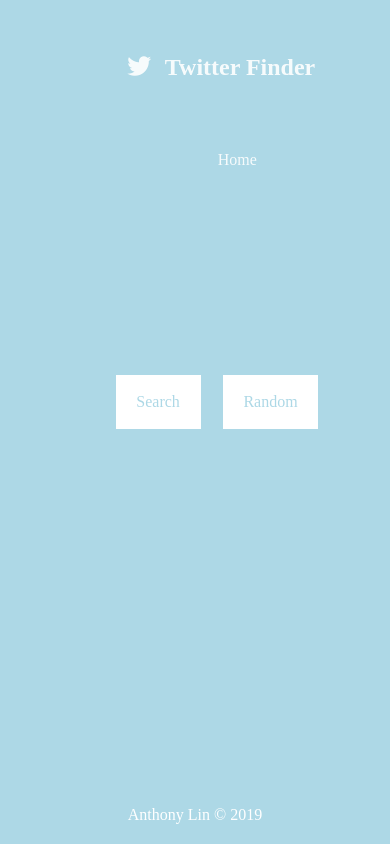
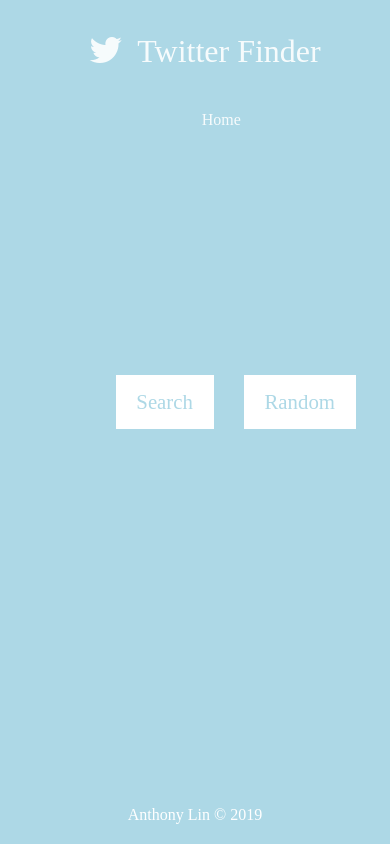
Before and after one commit to anhlin/twitter-finder, a React (Create React App) app in the folder client/: page / in a window 390 px wide. Built offline with nearby package versions, Linux system fonts and the light colour scheme; a web font is replaced by a local one.

Commit message:
adding responsiveness

```diff
--- a/client/public/index.html
+++ b/client/public/index.html
@@ -4,6 +4,29 @@
         <meta charset="utf-8" />
         <link rel="shortcut icon" href="%PUBLIC_URL%/favicon.ico" />
         <script src="https://kit.fontawesome.com/da94d14f6e.js"></script>
+        <link
+            rel="stylesheet"
+            href="https://stackpath.bootstrapcdn.com/bootstrap/4.3.1/css/bootstrap.min.css"
+            integrity="sha384-ggOyR0iXCbMQv3Xipma34MD+dH/1fQ784/j6cY/iJTQUOhcWr7x9JvoRxT2MZw1T"
+            crossorigin="anonymous"
+        />
+
+        <script
+            src="https://code.jquery.com/jquery-3.3.1.slim.min.js"
+            integrity="sha384-q8i/X+965DzO0rT7abK41JStQIAqVgRVzpbzo5smXKp4YfRvH+8abtTE1Pi6jizo"
+            crossorigin="anonymous"
+        ></script>
+        <script
+            src="https://cdnjs.cloudflare.com/ajax/libs/popper.js/1.14.7/umd/popper.min.js"
+            integrity="sha384-UO2eT0CpHqdSJQ6hJty5KVphtPhzWj9WO1clHTMGa3JDZwrnQq4sF86dIHNDz0W1"
+            crossorigin="anonymous"
+        ></script>
+        <script
+            src="https://stackpath.bootstrapcdn.com/bootstrap/4.3.1/js/bootstrap.min.js"
+            integrity="sha384-JjSmVgyd0p3pXB1rRibZUAYoIIy6OrQ6VrjIEaFf/nJGzIxFDsf4x0xIM+B07jRM"
+            crossorigin="anonymous"
+        ></script>
+
         <meta name="viewport" content="width=device-width, initial-scale=1" />
         <link
             rel="stylesheet"
--- a/client/src/App.css
+++ b/client/src/App.css
@@ -60,7 +60,7 @@ img {
 
 .search {
     overflow: hidden;
-    padding-right: 0.5em;
+    padding-right: 0;
     width: '90%';
 }
 
@@ -84,6 +84,11 @@ img {
     box-shadow: 0px 10px 50px rgba(0, 0, 0, 0.3);
     background-color: #ffff;
     margin-bottom: 50px;
+    width: 100%;
+}
+
+.container {
+    width: 100%;
 }
 
 .tweet-ctn {
@@ -99,9 +104,10 @@ img {
     margin: auto;
     overflow: hidden;
     padding: 2rem 2rem 2rem 2rem;
-    background-color: #ffff;
     margin-bottom: 50px;
+    background: white;
 }
+
 .user-ctn:empty {
     background-color: rgb(173, 216, 230);
 }
@@ -191,7 +197,7 @@ i {
 }
 
 /* Cards */
-.card {
+.cardo {
     padding: 0.5rem;
     margin: 0.7rem 0;
 }
@@ -296,7 +302,6 @@ i {
     cursor: pointer;
     margin-right: 0.5rem;
     outline: none;
-    border-radius: 8px;
     text-align: center;
 }
 
@@ -339,62 +344,21 @@ i {
     color: #333;
     border-radius: 5px;
 }
-
-button {
-    background: #fff;
-    color: rgb(173, 216, 230);
-    border: 3px solid rgb(173, 216, 230);
-    position: relative;
-    height: 60px;
-    font-size: 1.4em;
-    padding: 0 2em;
-    cursor: pointer;
-    transition: 800ms ease all;
-    outline: none;
-    padding: 0.4rem 1.3rem;
-    margin-right: 1rem;
-}
-button:hover {
-    background: #fff;
-    color: rgb(173, 216, 230);
-}
-button:before,
-button:after {
-    content: '';
-    position: absolute;
-    top: 0;
-    right: 0;
-    height: 2px;
-    width: 0;
-    background: rgb(173, 216, 230);
-    transition: 400ms ease all;
-}
-button:after {
-    right: inherit;
-    top: inherit;
-    left: 0;
-    bottom: 0;
-}
-button:hover:before,
-button:hover:after {
-    width: 100%;
-    transition: 800ms ease all;
-}
-
 .button {
     background: #fff;
     color: rgb(173, 216, 230);
     border: 3px solid rgb(173, 216, 230);
     position: relative;
     height: 60px;
-    font-size: 1.4em;
+    font-size: 1.3em;
     padding: 0 2em;
     cursor: pointer;
     transition: 800ms ease all;
     outline: none;
     padding: 0.4rem 1.3rem;
-    margin-right: 1rem;
+    margin-right: 1.5rem;
 }
+
 .button:hover {
     background: #fff;
     color: rgb(173, 216, 230);
--- a/client/src/App.js
+++ b/client/src/App.js
@@ -24,7 +24,6 @@ const App = () => {
             <Router>
                 <div className="App">
                     <Navbar title="Twitter Finder" icon="fab fa-twitter" />
-                    <div className="container">
                     <Alert alert={alert} />
                     <Switch>
                         <Route exact path="/" component={Home}></Route>
@@ -38,6 +37,7 @@ const App = () => {
                                 </Fragment>
                             )}
                         />
+
                         <Route
                             exact
                             path="/user/:screen_name"
@@ -50,7 +50,6 @@ const App = () => {
                         ></Route>
                     </Switch>
                 </div>
-                </div>
             </Router>
         </TwitterState>
     );
--- a/client/src/components/layout/Navbar.js
+++ b/client/src/components/layout/Navbar.js
@@ -3,11 +3,11 @@ import { Link } from 'react-router-dom';
 
 const Navbar = props => {
     return (
-        <nav className="navbar bg-primary">
+        <nav className="navbar navbar-dark navbar-expand-md">
             <Link to="/">
-                <h1>
+                <h2>
                     <i className={props.icon} /> {props.title}
-                </h1>
+                </h2>
             </Link>
             <ul>
                 <li>
--- a/client/src/components/pages/Home.js
+++ b/client/src/components/pages/Home.js
@@ -6,10 +6,10 @@ const Home = () => {
         <div>
             <div className="button-wrapper ">
                 <Link to="/search">
-                    <button>Search</button>
+                    <button className="button">Search</button>
                 </Link>
                 <Link to="/random">
-                    <button>Random</button>
+                    <button className="button">Random</button>
                 </Link>
             </div>
             <p
--- a/client/src/components/users/Search.js
+++ b/client/src/components/users/Search.js
@@ -20,22 +20,25 @@ const Search = ({ setAlert }) => {
 
     return (
         <div className="search-ctn">
+            <div className="row align-items-center">
+                <div className="col-12">
                     <h1 className="title">Search for Users</h1>
+                </div>
+                <div className="col-12">
                     <form onSubmit={onSubmit} className="form">
                         <input
                             className="btn btn-dark search-btn"
                             type="submit"
                             value="Search"
                         />
-
                         <div className="search">
                             <input
                                 type="text"
                                 name="text"
-                        placeholder="Enter a name or screen name"
+                                placeholder="  Enter a name or screen name"
                                 value={text}
                                 onChange={onChange}
-                        style={{ borderRadius: '25px' }}
+                                style={{ borderRadius: '10px 10px 10px 10px' }}
                             />
                         </div>
                         {twitterContext.users.length > 0 && (
@@ -48,6 +51,8 @@ const Search = ({ setAlert }) => {
                         )}
                     </form>
                 </div>
+            </div>
+        </div>
     );
 };
 Search.propTypes = {
--- a/client/src/components/users/UserInfo.js
+++ b/client/src/components/users/UserInfo.js
@@ -30,7 +30,7 @@ const UserInfo = ({ match }) => {
                 <Link to="/search">
                     <i className="fas fa-arrow-left fa-2x" />
                 </Link>
-                <div className="card grid-2">
+                <div className="cardo grid-2 pt-2 pr-2">
                     <div className="all-center">
                         <img
                             src={profile_image_url.replace('_normal', '')}
@@ -63,13 +63,16 @@ const UserInfo = ({ match }) => {
                                 <strong>Location: </strong> {location}
                             </Fragment>
                         )}
-                        <div style={{ display: 'block', marginTop: '30px' }}>
+                        <div className="row pt-3">
+                            <div className="col-12 pt-5 pb-5">
                                 <a
                                     href={'https://twitter.com/' + screen_name}
                                     className="button"
                                 >
                                     Visit Twitter Profile
                                 </a>
+                            </div>
+                            <div className="col-12">
                                 {url && (
                                     <a href={url} className="button">
                                         Visit Website
@@ -78,7 +81,8 @@ const UserInfo = ({ match }) => {
                             </div>
                         </div>
                     </div>
-                <div className="card text-center">
+                </div>
+                <div className="cardo text-center">
                     <div className="badge badge-primary">
                         Followers: {followers_count.toLocaleString()}
                     </div>
--- a/client/src/components/users/UserInst.js
+++ b/client/src/components/users/UserInst.js
@@ -14,7 +14,7 @@ const UserInst = props => {
     return (
         <Link to={`/user/${screen_name}`}>
             <div
-                className="card text-center inst"
+                className="cardo text-center inst"
                 style={{
                     backgroundImage: 'url(' + profile_banner_url + ')',
                     backgroundColor: 'rgba(0, 0, 0, 0.5)',
@@ -25,7 +25,7 @@ const UserInst = props => {
                 <img
                     src={profile_image_url.replace('_normal', '')}
                     alt=""
-                    className="round-img"
+                    className="round-img pb-5"
                     style={{ width: '100px' }}
                 />
                 <div style={{ backgroundColor: 'black', opacity: 0.5 }}>
--- a/client/src/components/users/Users.js
+++ b/client/src/components/users/Users.js
@@ -12,24 +12,24 @@ const Users = () => {
     if (loading) {
         return <Spinner />;
     } else {
-        if (Array.isArray(users)) {
+        if (Array.isArray(users) && users.length > 0) {
             return (
-                <div className="user-ctn" style={userStyle}>
-                    {users.map(user => (
-                        <UserInst key={user.id} user={user} />
-                    ))}
+                <div className="user-ctn">
+                    <div className="row">
+                        {users.map(user => (
+                            <div class="col-sm-12 col-md-6 col-lg-4 col-xl-3">
+                                <UserInst key={user.id} user={user} />
+                            </div>
+                        ))}
+                    </div>
                 </div>
             );
+        } else if (Array.isArray(users)) {
+            return <div></div>;
         } else {
             return <div> API error :(</div>;
         }
     }
 };
 
-const userStyle = {
-    display: ' grid',
-    gridTemplateColumns: 'repeat(4, 3fr)',
-    gridGap: '1rem'
-};
-
 export default Users;
```
Also changed, not shown: client/src/this.js (+29 -0 lines). Lines whose indentation alone changed are shown as unchanged.
